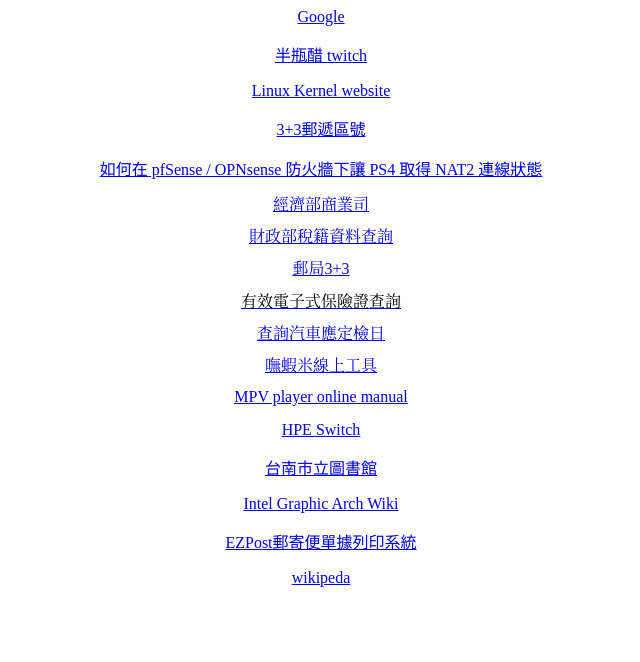
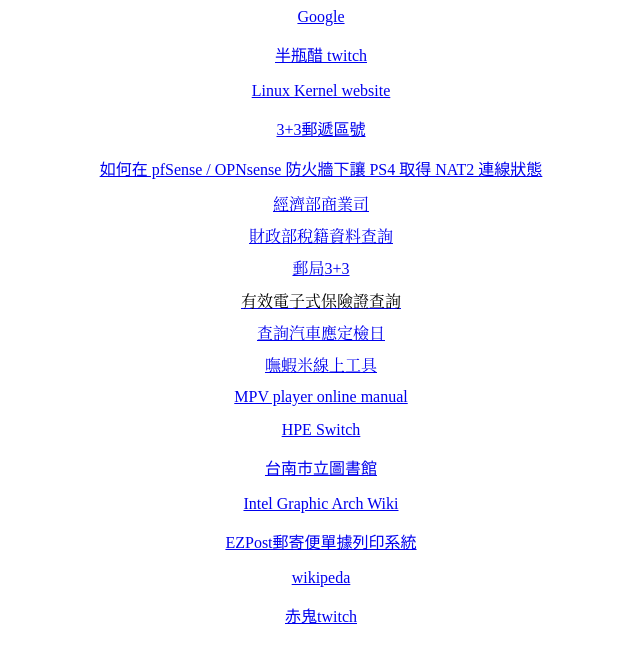
Before and after one commit to thtsao/thtsao.github.io, a plain HTML site: page index.html in a window 1280 px wide. Shown: the whole page, without its empty margins (319-959 px from the left). Drawn offline with Linux system fonts and the light colour scheme.

Commit message:
Update index.html

```diff
--- a/index.html
+++ b/index.html
@@ -16,4 +16,6 @@
 <p align="center"><a href="https://wiki.archlinux.org/index.php/Intel_graphics" target="_blank">Intel Graphic Arch Wiki</a></p>
 <p align="center"><a href="https://ezpost.post.gov.tw/" target="_blank">EZPost郵寄便單據列印系統</a></p>
 <p align="center"><a href="https://zh.wikipedia.org/zh-tw/" target="_blank">wikipeda</a></p>
+<p align="center"><a href="https://www.twitch.tv/akaonikou1207" target="_blank">赤鬼twitch</a></p>
+
 </html>
```
